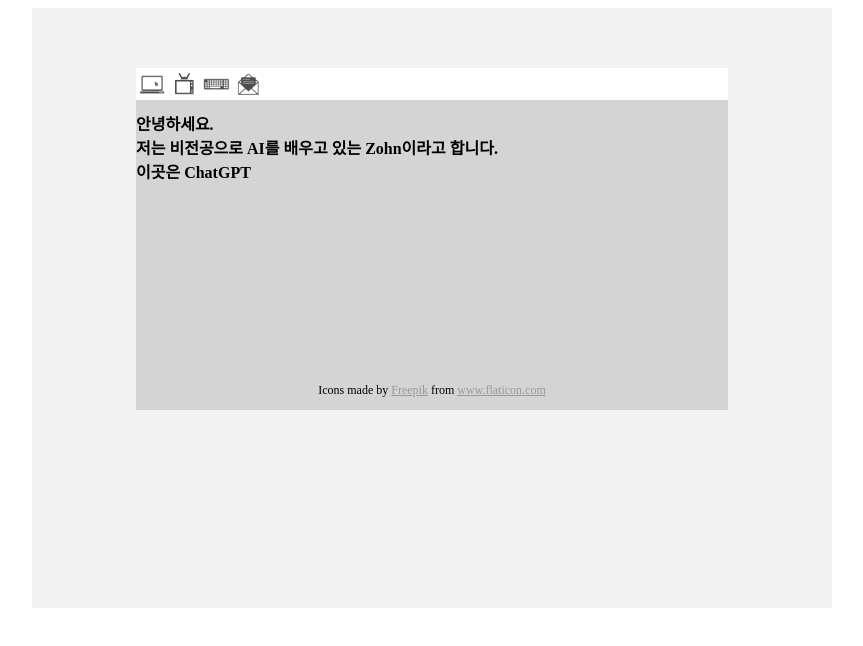
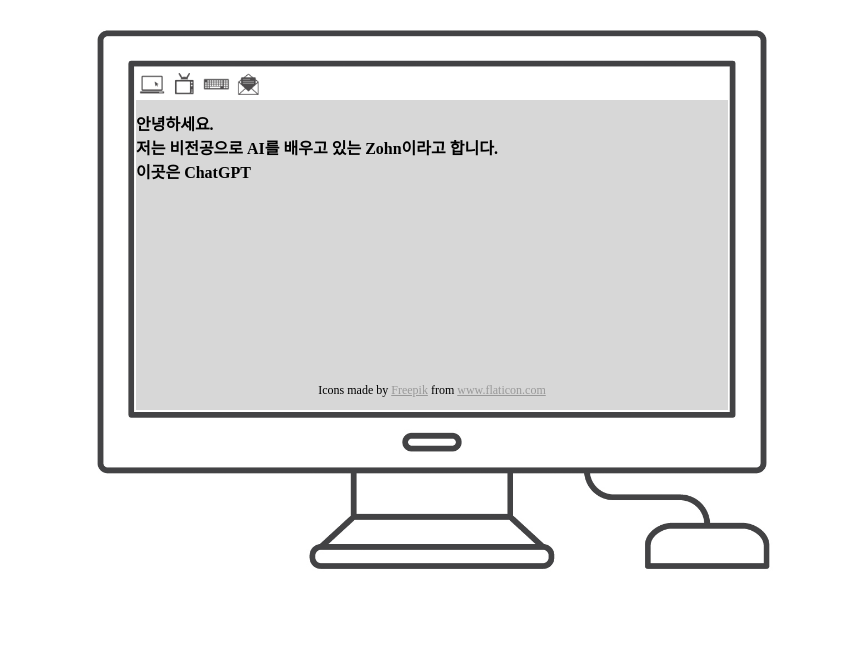
Before and after one commit to ZohnNasse/ZohnNasse.github.io, a plain HTML site: page page3/index.html in a window 1280 px wide. Shown: the whole page, without its empty margins (208-1071 px from the left). Drawn offline with Linux system fonts and the light colour scheme.

Commit message:
Update style.css

```diff
--- a/page3/assets/css/style.css
+++ b/page3/assets/css/style.css
@@ -14,7 +14,7 @@
   left: 0;
   width: 100%;
   height: 100%;
-  background-image: url('./assets/images/computer3.png');
+  background-image: url('https://ZohnNasse.github.io/page3/assets/images/computer3.png');
   background-repeat: no-repeat;
   background-size: cover;
   background-position: center;
```
